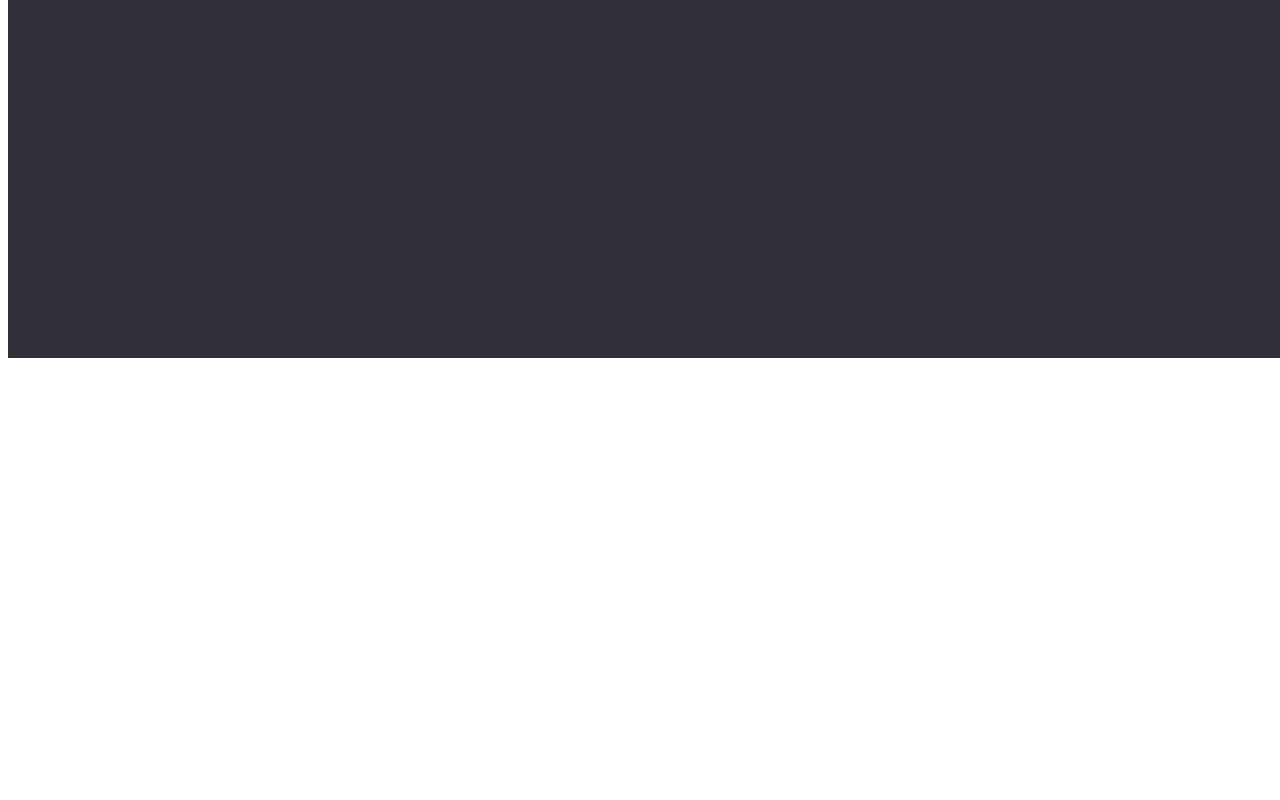
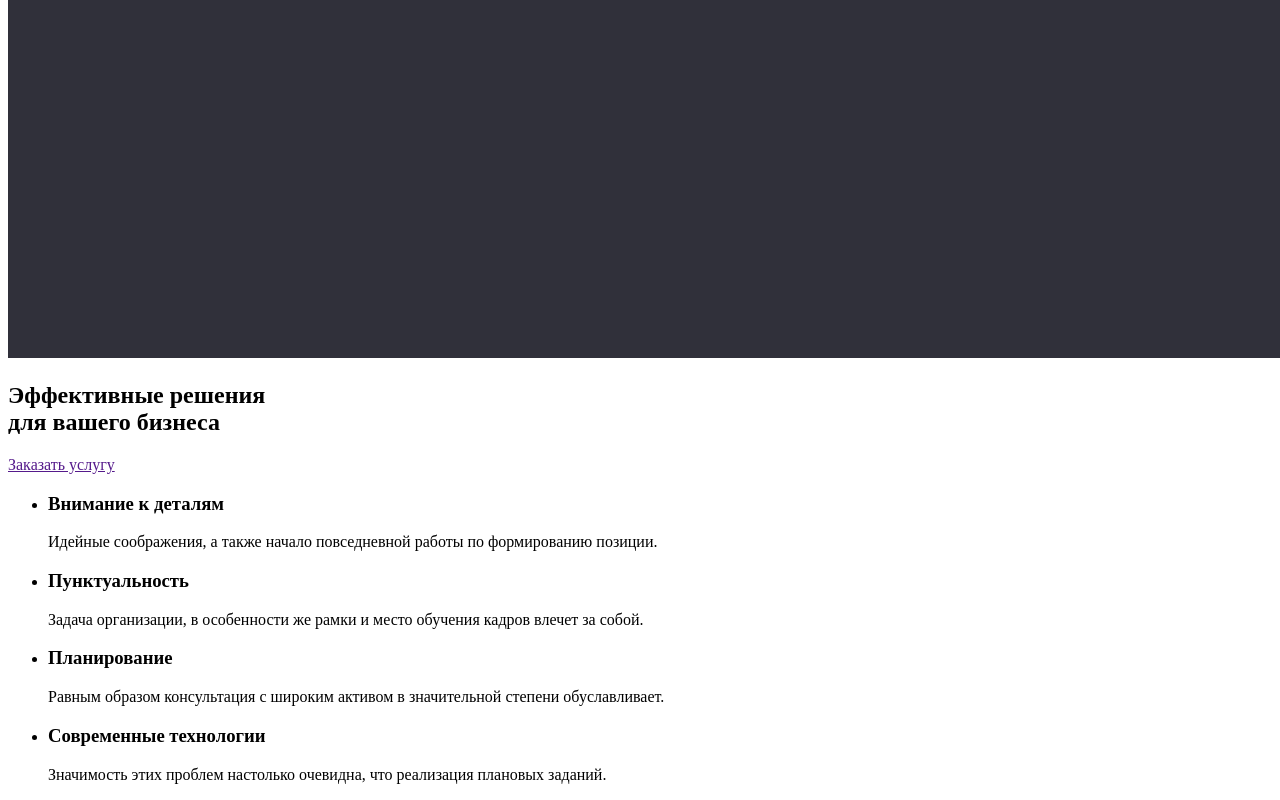
Before and after one commit to RinaOcean/goit-markup-hw-01, a plain HTML site: page index.html in a window 1280 px wide. Shown: the part 412-1212 px from the top of the page. Before the commit the page ends 800 px from the top, so only its background shows below. Drawn offline with Linux system fonts and the light colour scheme.

Commit message:
adds advantages

```diff
--- a/index.html
+++ b/index.html
@@ -42,7 +42,32 @@
         <!--HERO-->
         <section>
             <img src="./images/Bg.jpg" alt="Фоновый рисунок" width="1600" height="600">
+            <h1>Эффективные решения <br> для вашего бизнеса</h1>
+            <a href="">Заказать услугу</a>
         </section>
+        <!--ADVANTAGES-->
+        <section>
+            <h2 hidden>Advantages</h2>
+            <ul>
+                <li>
+                    <h3>Внимание к деталям</h3>
+                    <p>Идейные соображения, а также начало повседневной работы по формированию позиции.</p>
+                </li>
+                <li>
+                    <h3>Пунктуальность</h3>
+                    <p>Задача организации, в особенности же рамки и место обучения кадров влечет за собой.</p>
+                </li>
+                <li>
+                    <h3>Планирование</h3>
+                    <p>Равным образом консультация с широким активом в значительной степени обуславливает.</p>
+                </li>
+                <li>
+                    <h3>Современные технологии</h3>
+                    <p>Значимость этих проблем настолько очевидна, что реализация плановых заданий.</p>
+                </li>
+            </ul>
+        </section>
+
     </main>
     <footer></footer>
 
```
